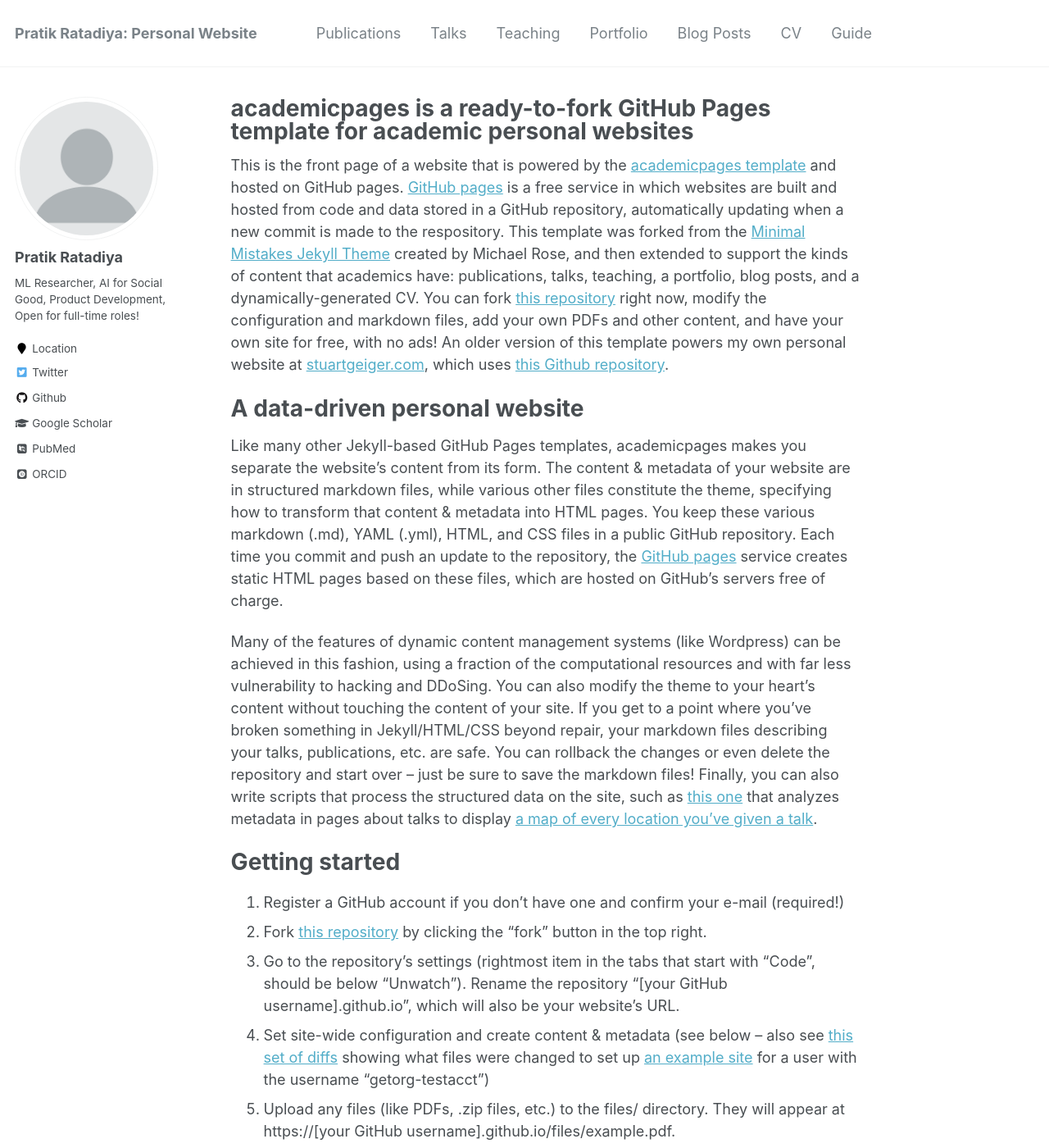
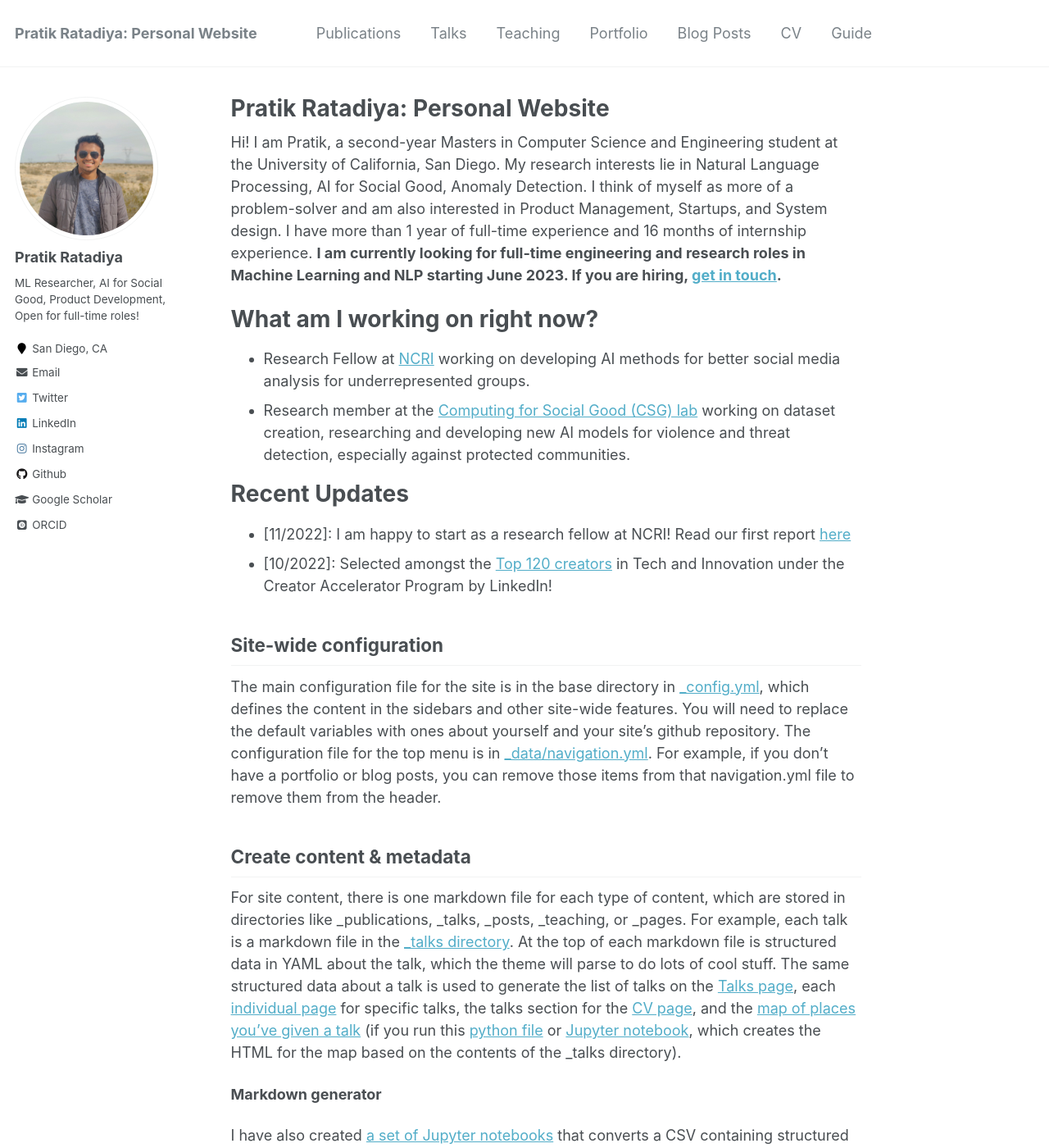
Before and after one commit to pratikratadiya/personal-website, a Jekyll site: the page built from _pages/about.md, in a window 1280 px wide and 1400 px high. Shown: the whole window at 82% size. Built offline with Jekyll 4.4.1, drawn with Linux system fonts in a browser that asks for light colours; some web fonts are replaced; some of the changed text lies outside the part shown.

Commit message:
#04: URL change

```diff
--- a/_config.yml
+++ b/_config.yml
@@ -57,7 +57,7 @@
 
 # Social Sharing
 twitter:
-  username               : &twitter
+  username               : &pratik_ratadiya
 facebook:
   username               :
   app_id                 :
@@ -81,13 +81,13 @@
 # Site Author
 author:
   name             : "Pratik Ratadiya"
-  avatar           : "profile.png"
+  avatar           : "profile.jpeg"
   bio              : "ML Researcher, AI for Social Good, Product Development, Open for full-time roles!"
-  location         : "Location"
+  location         : "San Diego, CA"
   employer         :
-  pubmed           : "https://www.ncbi.nlm.nih.gov/pubmed/?term=john+snow"
-  googlescholar    : "http://yourfullgooglescholarurl.com"
-  email            :
+  pubmed           :
+  googlescholar    : "https://scholar.google.com/citations?user=gFLQDMAAAAAJ&hl=en"
+  email            :  "prratadiya@gmail.com"
   researchgate     :  # example: "https://www.researchgate.net/profile/yourprofile"
   uri              :
   bitbucket        :
@@ -96,20 +96,20 @@
   flickr           :
   facebook         :
   foursquare       :
-  github           : "academicpages"
+  github           : "pratikratadiya"
   google_plus      :
   keybase          :
-  instagram        :
+  instagram        :  "pratikratadiya"
   impactstory      : #"https://profiles.impactstory.org/u/xxxx-xxxx-xxxx-xxxx"
   lastfm           :
-  linkedin         :
-  orcid            : "http://orcid.org/yourorcidurl"
+  linkedin         :  "pratik-ratadiya"
+  orcid            : "https://orcid.org/0000-0001-5999-6904"
   pinterest        :
   soundcloud       :
-  stackoverflow    : # http://stackoverflow.com/users/123456/username
+  stackoverflow    :
   steam            :
   tumblr           :
-  twitter          : "replacethistwitterhandle"
+  twitter          : "pratik_ratadiya"
   vine             :
   weibo            :
   xing             :
--- a/_pages/about.md
+++ b/_pages/about.md
@@ -1,6 +1,6 @@
 ---
 permalink: /
-title: "academicpages is a ready-to-fork GitHub Pages template for academic personal websites"
+title: "Pratik Ratadiya: Personal Website"
 excerpt: "About me"
 author_profile: true
 redirect_from:
@@ -8,22 +8,17 @@
   - /about.html
 ---
 
-This is the front page of a website that is powered by the [academicpages template](https://github.com/academicpages/academicpages.github.io) and hosted on GitHub pages. [GitHub pages](https://pages.github.com) is a free service in which websites are built and hosted from code and data stored in a GitHub repository, automatically updating when a new commit is made to the respository. This template was forked from the [Minimal Mistakes Jekyll Theme](https://mmistakes.github.io/minimal-mistakes/) created by Michael Rose, and then extended to support the kinds of content that academics have: publications, talks, teaching, a portfolio, blog posts, and a dynamically-generated CV. You can fork [this repository](https://github.com/academicpages/academicpages.github.io) right now, modify the configuration and markdown files, add your own PDFs and other content, and have your own site for free, with no ads! An older version of this template powers my own personal website at [stuartgeiger.com](http://stuartgeiger.com), which uses [this Github repository](https://github.com/staeiou/staeiou.github.io).
+Hi! I am Pratik, a second-year Masters in Computer Science and Engineering student at the University of California, San Diego. My research interests lie in Natural Language Processing, AI for Social Good, Anomaly Detection. I think of myself as more of a problem-solver and am also interested in Product Management, Startups, and System design. I have more than 1 year of full-time experience and 16 months of internship experience. **I am currently looking for full-time engineering and research roles in Machine Learning and NLP starting June 2023. If you are hiring, [get in touch](mailto:prratadiya@gmail.com).**
 
-A data-driven personal website
+What am I working on right now?
 ======
-Like many other Jekyll-based GitHub Pages templates, academicpages makes you separate the website's content from its form. The content & metadata of your website are in structured markdown files, while various other files constitute the theme, specifying how to transform that content & metadata into HTML pages. You keep these various markdown (.md), YAML (.yml), HTML, and CSS files in a public GitHub repository. Each time you commit and push an update to the repository, the [GitHub pages](https://pages.github.com/) service creates static HTML pages based on these files, which are hosted on GitHub's servers free of charge.
+- Research Fellow at [NCRI](https://networkcontagion.us/) working on developing AI methods for better social media analysis for underrepresented groups.
+- Research member at the [Computing for Social Good (CSG) lab](https://melsherief.eng.ucsd.edu/research) working on dataset creation, researching and developing new AI models for violence and threat detection, especially against protected communities.
 
-Many of the features of dynamic content management systems (like Wordpress) can be achieved in this fashion, using a fraction of the computational resources and with far less vulnerability to hacking and DDoSing. You can also modify the theme to your heart's content without touching the content of your site. If you get to a point where you've broken something in Jekyll/HTML/CSS beyond repair, your markdown files describing your talks, publications, etc. are safe. You can rollback the changes or even delete the repository and start over -- just be sure to save the markdown files! Finally, you can also write scripts that process the structured data on the site, such as [this one](https://github.com/academicpages/academicpages.github.io/blob/master/talkmap.ipynb) that analyzes metadata in pages about talks to display [a map of every location you've given a talk](https://academicpages.github.io/talkmap.html).
-
-Getting started
+Recent Updates
 ======
-1. Register a GitHub account if you don't have one and confirm your e-mail (required!)
-1. Fork [this repository](https://github.com/academicpages/academicpages.github.io) by clicking the "fork" button in the top right.
-1. Go to the repository's settings (rightmost item in the tabs that start with "Code", should be below "Unwatch"). Rename the repository "[your GitHub username].github.io", which will also be your website's URL.
-1. Set site-wide configuration and create content & metadata (see below -- also see [this set of diffs](http://archive.is/3TPas) showing what files were changed to set up [an example site](https://getorg-testacct.github.io) for a user with the username "getorg-testacct")
-1. Upload any files (like PDFs, .zip files, etc.) to the files/ directory. They will appear at https://[your GitHub username].github.io/files/example.pdf.
-1. Check status by going to the repository settings, in the "GitHub pages" section
+- \[11/2022\]: I am happy to start as a research fellow at NCRI! Read our first report [here](https://networkcontagion.us/reports/11-16-22-cyber-social-swarming-precedes-real-world-riots-in-leicester-how-social-media-became-a-weapon-for-violence/)
+- \[10/2022\]: Selected amongst the [Top 120 creators](https://members.linkedin.com/creators/us-participants-for-technology-and-innovation) in Tech and Innovation under the Creator Accelerator Program by LinkedIn!
 
 Site-wide configuration
 ------
```
Also changed, not shown: images/profile.jpeg (added), images/profile.png (deleted).
